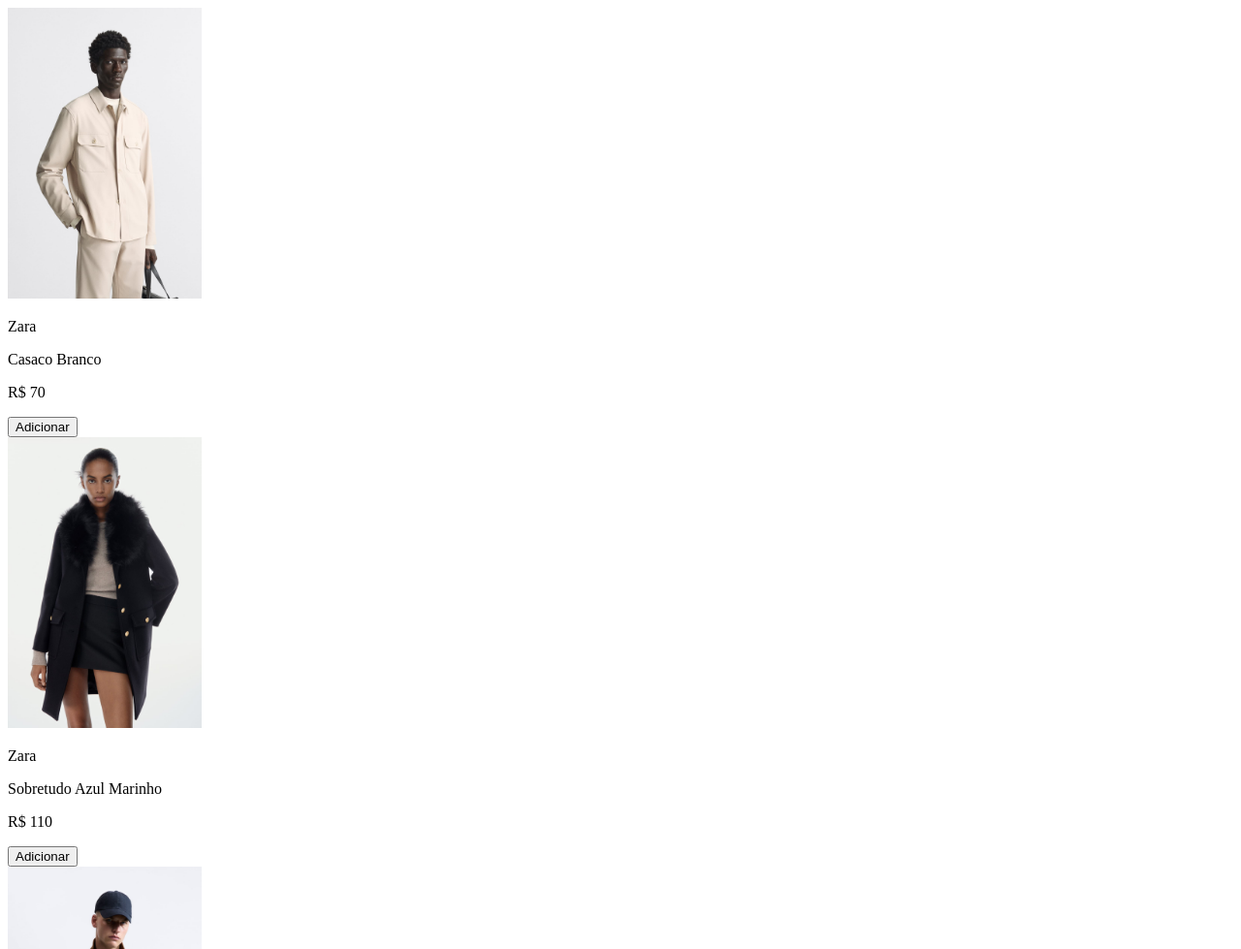
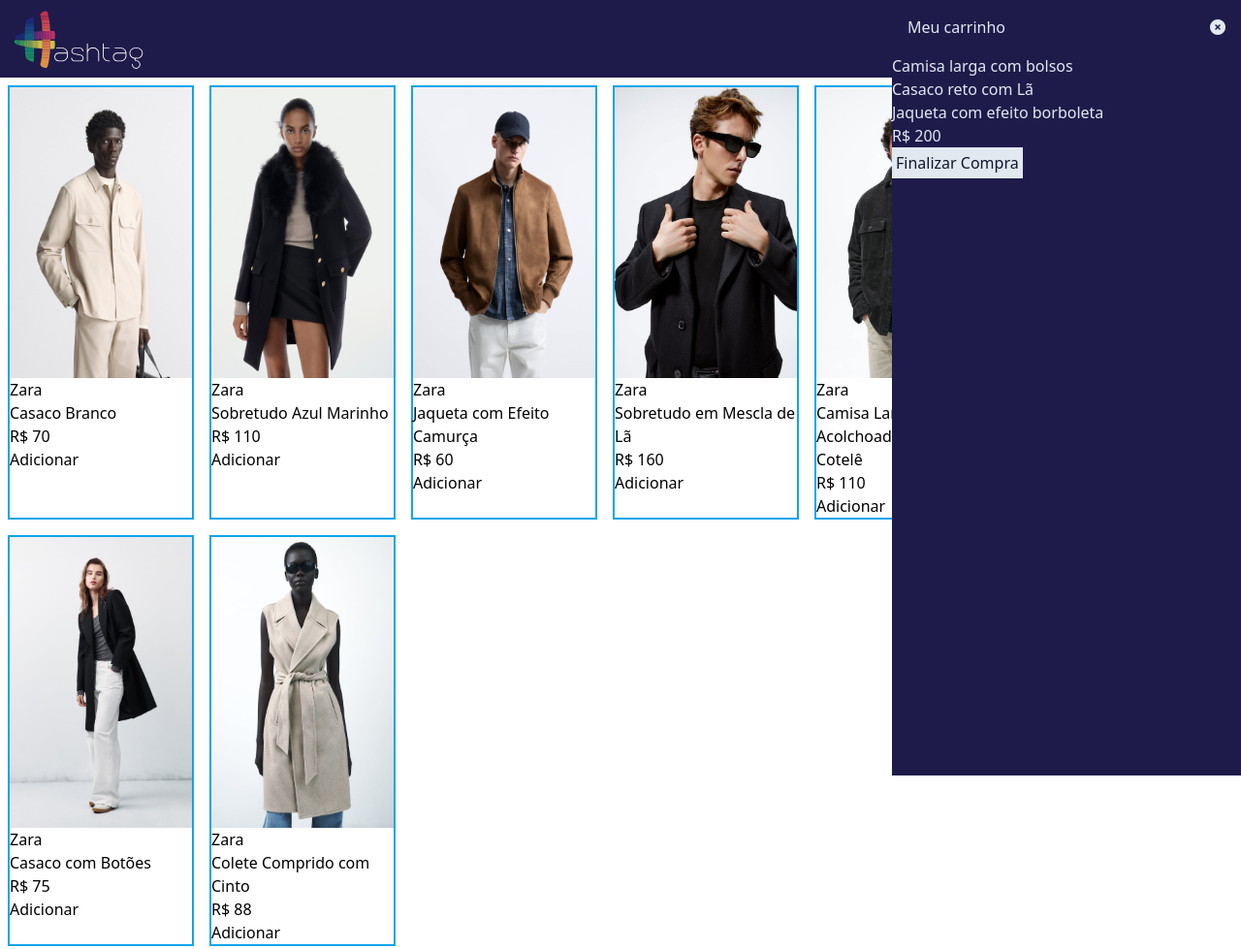
Before and after one commit to RaphaelSant/ColossoECommerce, a website built with Vite: page index.html in a window 1280 px wide. Shown: the top 979 px of the page at 97% size. Built offline with nearby package versions, Linux system fonts and the light colour scheme.

Commit message:
Criação da inteligência do site (Observaçoes comentadas)- Aula 02

```diff
--- a/index.html
+++ b/index.html
@@ -4,16 +4,47 @@
   <meta charset="UTF-8">
   <meta name="viewport" content="width=device-width, initial-scale=1.0">
   <link rel="stylesheet" href="./style.css">
-  <title>Document</title>
+  <link rel="stylesheet" href="https://cdnjs.cloudflare.com/ajax/libs/font-awesome/6.4.2/css/all.min.css" integrity="sha512-z3gLpd7yknf1YoNbCzqRKc4qyor8gaKU1qmn+CShxbuBusANI9QpRohGBreCFkKxLhei6S9CQXFEbbKuqLg0DA==" crossorigin="anonymous" referrerpolicy="no-referrer" />
+  <title>Colosso E-Commerce</title>
 </head>
 <body>
-  <header></header>
+
+  <!-- Carrinho Início -->
+  <section id="carrinho" class="fixed top-0 bg-indigo-950 h-screen w-[360px] right-[0px] text-slate-200">
+    <div id="cabecalho-carrinho" class="flex justify-between m-4">
+      <p>Meu carrinho</p>
+      <button id="fechar-carrinho">
+        <i class="fa-solid fa-circle-xmark"></i>
+      </button>
+    </div>
+    <section id="produtos-carrinho">
+      <p>Camisa larga com bolsos</p>
+      <p>Casaco reto com Lã</p>
+      <p>Jaqueta com efeito borboleta</p>
+    </section>
+    <p id="preco-total">R$ 200</p>
+    <button class="bg-slate-200 text-slate-900 p-1">Finalizar Compra</button>
+  </section>
+  <!-- Carrinho Fim -->
+
+  <!-- NavBar Início -->
+  <header class="flex bg-indigo-950 p-2 justify-between">
+    <img class="h-16" src="./assets/logo/hashtag.svg" alt="Logo do Magazine HashTag">
+    <div class="text-slate-200 flex gap-2 items-end mx-2">
+      <button id="abrir-carrinho"><i class="fa-solid fa-cart-shopping"></i></button>
+      <button><i class="fa-solid fa-user"></i></button>
+    </div>
+  </header>
+  <!-- NavBar Fim -->
+
+  <!-- Conteudo Início -->
   <main>
-    <section id="container-produto">
+    <section class="flex flex-wrap" id="container-produto"></section>
+  </main>
+  <!-- Conteudo Fim -->
 
-    </section>
-  </main>
+  <!-- Chamada do Script JS com o atributo [type="module"] que permite a modularização (importação de outros arquivos .js no main do projeto) no JS -->
+  <script type="module" src="./main.js"></script>
 
-  <script src="./main.js"></script>
 </body>
 </html>
--- a/main.js
+++ b/main.js
@@ -1,3 +1,6 @@
+// Para trabalhar com modulos, deve-se adicionar o atributo ao Script Main [type: "module"]
+import { inicializarCarrinho } from "./src/menuCarrinho";
+
 const catalogo = [
   {
     id: 1,
@@ -66,16 +69,18 @@
 ];
 
 for (let i = 0; i < catalogo.length; i++) {
-  const cartaoProduto = `<div id="card-produto-1">
+  const cartaoProduto = `<div class="border-solid border-2 border-sky-500 w-48 m-2" id="card-produto-${catalogo[i].id}">
     <img
     src="./assets/img/${catalogo[i].imagem}"
     alt="Produto 1 do Colosso Megazine."
     style="height: 300px;"
     />
-    <p>${catalogo[i].marca}</p>
+    <p class="marca">${catalogo[i].marca}</p>
     <p>${catalogo[i].nome}</p>
     <p>R$ ${catalogo[i].preco}</p>
     <button>Adicionar</button>
     </div>`;
   document.getElementById("container-produto").innerHTML += cartaoProduto;
 }
+
+inicializarCarrinho();
--- a/package.json
+++ b/package.json
@@ -9,6 +9,9 @@
     "preview": "vite preview"
   },
   "devDependencies": {
+    "autoprefixer": "^10.4.15",
+    "postcss": "^8.4.29",
+    "tailwindcss": "^3.3.3",
     "vite": "^4.4.5"
   }
 }
--- /dev/null
+++ b/postcss.config.js
@@ -0,0 +1,8 @@
+// Linha substituida para adaptação ao programa.
+//module.exports = {
+export default {
+  plugins: {
+    tailwindcss: {},
+    autoprefixer: {},
+  }
+}
--- /dev/null
+++ b/src/menuCarrinho.js
@@ -0,0 +1,21 @@
+function abrirCarrinho () {
+    const abrir = document.getElementById('carrinho');
+    abrir.classList.remove('right-[-360px]');
+    abrir.classList.add('right-[0px]');
+}
+
+function fecharCarrinho () {
+    const fechar = document.getElementById('carrinho');
+    fechar.classList.remove('right-[0px]');
+    fechar.classList.add('right-[-360px]');
+}
+
+// Escuta o evento 'click' dos botões e assim que o evento for realizado as funções serão executadas.
+// Exporta a função para utilização no arquivo .js central (main.js).
+export function inicializarCarrinho() {
+    const botaoFecharCarrinho = document.getElementById('fechar-carrinho');
+    const botaoAbrirCarrinho = document.getElementById('abrir-carrinho');
+
+    botaoFecharCarrinho.addEventListener('click', fecharCarrinho);
+    botaoAbrirCarrinho.addEventListener('click', abrirCarrinho);
+}
--- a/style.css
+++ b/style.css
@@ -0,0 +1,3 @@
+@tailwind base;
+@tailwind components;
+@tailwind utilities;
--- /dev/null
+++ b/tailwind.config.js
@@ -0,0 +1,8 @@
+/** @type {import('tailwindcss').Config} */
+export default {
+  content: ["./src/**/*.{html,js}", "./*.{html,js}"],
+  theme: {
+    extend: {},
+  },
+  plugins: [],
+}
```
Also changed, not shown: 1 other file.
